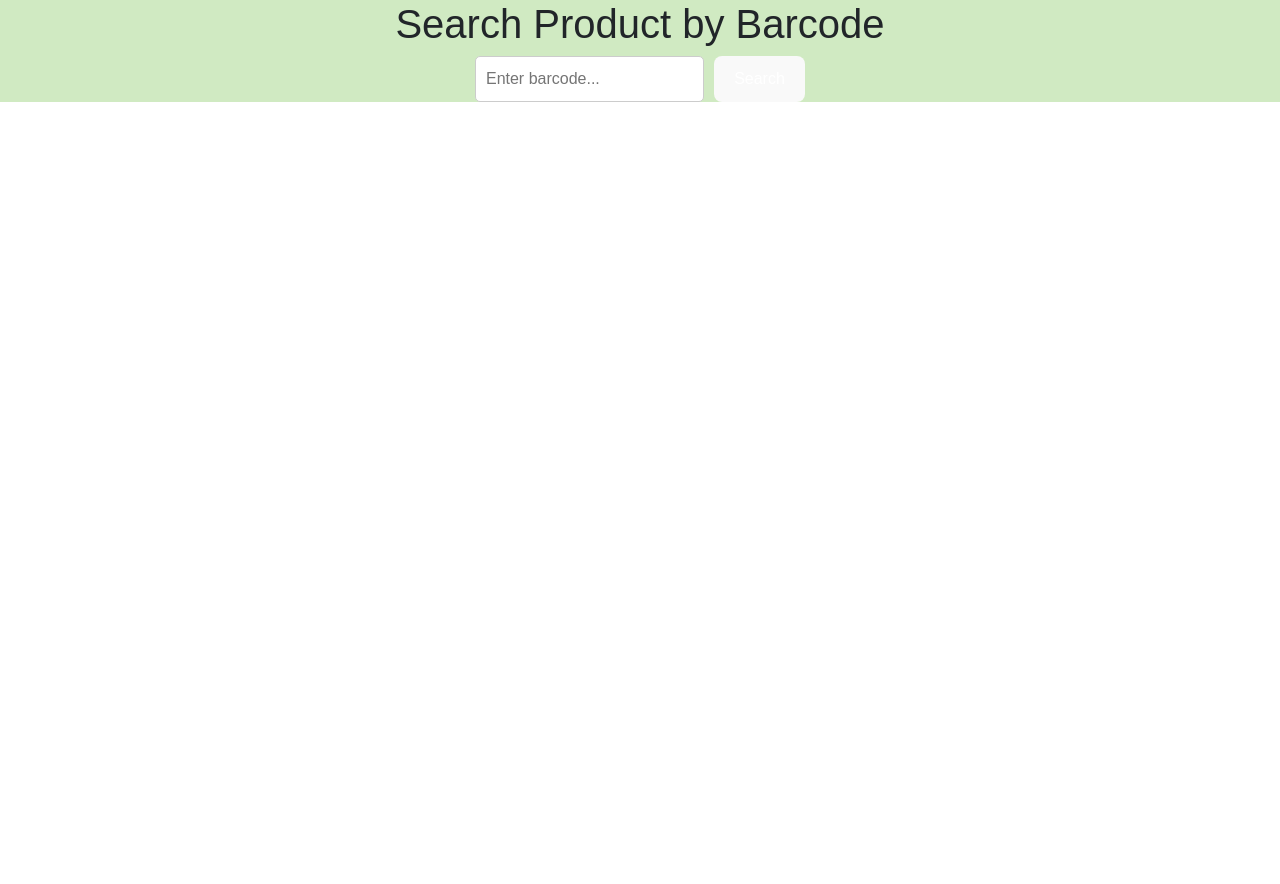
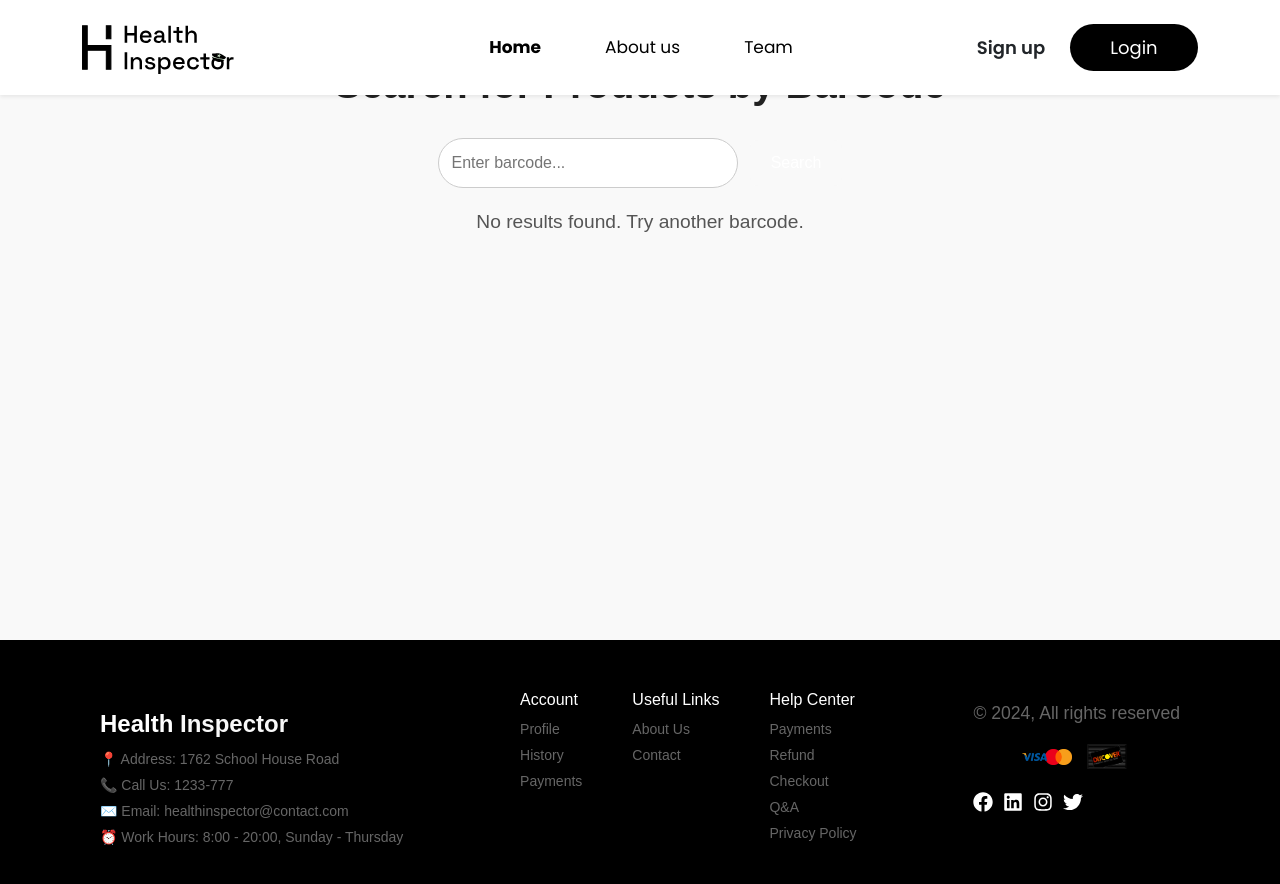
Before and after one commit to Rahwulkumar/health-inspector, a React (Vite) app: page /product-list in a window 1280 px wide. Shown: the top 884 px of the page. Before the commit the page ends 800 px from the top, so only its background shows below. Built offline with nearby package versions, Linux system fonts and the light colour scheme.

Commit message:
Made changes to the productdetails

```diff
--- a/src/components/ProductDetails/ProductDetails.css
+++ b/src/components/ProductDetails/ProductDetails.css
@@ -1,34 +1,114 @@
-.product-details {
-    width: 80%;
-    margin: auto;
+/* General Page Styles */
+.product-details-container {
+    display: flex;
+    flex-direction: column;
+    align-items: center;
+    padding: 40px;
+    background-color: #f9f9f9;
+    font-family: 'Segoe UI', sans-serif;
+}
+
+/* Product Card Design */
+.product-card {
+    background-color: #ffffff;
+    border-radius: 16px;
+    padding: 30px;
+    max-width: 600px;
+    width: 100%;
+    box-shadow: 0px 8px 20px rgba(0, 0, 0, 0.1);
     text-align: center;
 }
 
 .product-image {
-    width: 200px;
-    height: auto;
-    margin: 10px;
+    width: 100%;
+    max-height: 300px;
+    object-fit: cover;
+    border-radius: 16px;
 }
 
-.details-container {
+h1 {
+    color: #333;
+    font-size: 2rem;
+    margin-top: 20px;
+}
+
+p {
+    color: #666;
+    margin: 10px 0;
+    font-size: 1.1rem;
+}
+
+/* Health Score Section */
+.health-score-section {
+    margin-top: 20px;
+}
+
+.progress-bar-container {
+    width: 100%;
+    background-color: #e0e0e0;
+    border-radius: 10px;
+    overflow: hidden;
+    height: 20px;
+    margin-top: 10px;
+}
+
+.progress-bar {
+    height: 100%;
+    transition: width 0.5s ease;
+}
+
+/* Score Details */
+.score-details {
+    margin-top: 20px;
+    background-color: #f1f1f1;
+    padding: 20px;
+    border-radius: 10px;
     text-align: left;
-    margin-top: 20px;
+}
+
+.score-details p {
+    margin: 8px 0;
+}
+
+/* Nutrition Table */
+.nutrition-section {
+    margin-top: 40px;
+    width: 100%;
+    max-width: 800px;
 }
 
 .nutrition-table {
     width: 100%;
     border-collapse: collapse;
-    margin-top: 10px;
 }
 
 .nutrition-table th,
 .nutrition-table td {
     border: 1px solid #ddd;
-    padding: 8px;
+    padding: 12px;
     text-align: center;
 }
 
 .nutrition-table th {
-    background-color: #f4f4f4;
-    font-weight: bold;
+    background-color: #4CAF50;
+    color: white;
 }
+
+.nutrition-table tr:nth-child(even) {
+    background-color: #f2f2f2;
+}
+
+.nutrition-table tr:hover {
+    background-color: #ddd;
+}
+
+/* Responsive Design */
+@media (max-width: 600px) {
+    .product-card {
+        padding: 20px;
+    }
+
+    .nutrition-section {
+        width: 100%;
+    }
+}
--- a/src/components/ProductDetails/ProductDetails.jsx
+++ b/src/components/ProductDetails/ProductDetails.jsx
@@ -1,5 +1,7 @@
 import React, { useEffect, useState } from "react";
 import { useParams } from "react-router-dom";
+import Navbar from "../Navbar/Navbar";
+import Footer from "../Footer/Footer";
 import "./ProductDetails.css";
 
 const ProductDetails = () => {
@@ -27,17 +29,51 @@ const ProductDetails = () => {
   if (loading) return <div>Loading...</div>;
   if (!product) return <div>Product not found</div>;
 
+  const getHealthScoreColor = (score) => {
+    if (score >= 80) return "#4CAF50"; // Green
+    if (score >= 50) return "#FFC107"; // Yellow
+    return "#F44336"; // Red
+  };
+
   return (
-    <div className="product-details">
+    <>
+      <Navbar />
+      <div className="product-details-container">
+        <div className="product-card">
+          <img src={product.image_url} alt={product.name} className="product-image" />
           <h1>{product.name}</h1>
-      <img src={product.image_url} alt={product.name} className="product-image" />
-      <div className="details-container">
-        <p><strong>Barcode:</strong> {product.barcode}</p>
           <p><strong>Brand:</strong> {product.brands || "N/A"}</p>
           <p><strong>Categories:</strong> {product.categories || "N/A"}</p>
           <p><strong>Ingredients:</strong> {product.ingredients || "N/A"}</p>
 
-        <h3>Nutritional Facts:</h3>
+          {/* ✅ Health Score Section */}
+          <div className="health-score-section">
+            <h3>Health Score: {product.health_score !== undefined ? product.health_score : "N/A"}</h3>
+            {product.health_score !== undefined && (
+              <div className="progress-bar-container">
+                <div
+                  className="progress-bar"
+                  style={{
+                    width: `${product.health_score}%`,
+                    backgroundColor: getHealthScoreColor(product.health_score),
+                  }}
+                />
+              </div>
+            )}
+          </div>
+
+          {/* ✅ Score Details Section */}
+          {product.score_details && (
+            <div className="score-details">
+              <p><strong>Negative Score:</strong> {product.score_details.negative_score}</p>
+              <p><strong>Positive Score:</strong> {product.score_details.positive_score}</p>
+            </div>
+          )}
+        </div>
+
+        {/* ✅ Nutritional Facts Section */}
+        <div className="nutrition-section">
+          <h2>Nutritional Facts (Per 100g & Per Serving)</h2>
           {product.nutritional_facts ? (
             <table className="nutrition-table">
               <thead>
@@ -49,7 +85,7 @@ const ProductDetails = () => {
               </thead>
               <tbody>
                 {Object.entries(product.nutritional_facts).map(([key, value]) => {
-                const baseName = key.replace(/_(100g|serving)$/, ""); // Normalize names
+                  const baseName = key.replace(/_(100g|serving)$/, "");
                   if (key.endsWith("_100g")) {
                     return (
                       <tr key={baseName}>
@@ -59,17 +95,17 @@ const ProductDetails = () => {
                       </tr>
                     );
                   }
-                return null; // Skip "_serving" entries (already handled)
+                  return null;
                 })}
               </tbody>
             </table>
           ) : (
             <p>No nutritional data available.</p>
           )}
-
-        <p><strong>Additives:</strong> {product.additives_tags?.join(", ") || "None"}</p>
         </div>
       </div>
+      <Footer />
+    </>
   );
 };
 
--- a/src/components/ProductList/ProductList.css
+++ b/src/components/ProductList/ProductList.css
@@ -1,35 +1,83 @@
-/* src/components/ProductList.css */
+/* src/components/ProductList/ProductList.css */
+
+/* Overall container styling */
 .product-list {
     text-align: center;
+    padding: 40px 20px;
+    background-color: #f9f9f9;
+    min-height: 80vh;
 }
 
+/* Title styling */
+.title {
+    font-size: 2.5rem;
+    font-weight: 600;
+    color: #222;
+    margin-bottom: 30px;
+}
+
+/* Search container for input and button */
 .search-container {
+    display: flex;
+    justify-content: center;
+    align-items: center;
+    gap: 12px;
     margin-bottom: 20px;
 }
 
-input {
-    padding: 10px;
-    font-size: 16px;
+input[type="text"] {
+    width: 300px;
+    padding: 12px;
+    font-size: 1rem;
+    border-radius: 25px;
     border: 1px solid #ccc;
-    border-radius: 5px;
-    margin-right: 10px;
+    background-color: #fff;
+    transition: all 0.3s ease;
 }
 
+input[type="text"]:focus {
+    border-color: #007bff;
+    outline: none;
+    box-shadow: 0 0 8px rgba(0, 123, 255, 0.3);
+}
+
+/* Search button styling */
 button {
-    padding: 10px 15px;
-    font-size: 16px;
-    border: none;
+    padding: 12px 30px;
     background-color: #007bff;
     color: white;
-    border-radius: 5px;
+    border: none;
+    border-radius: 25px;
+    font-size: 1rem;
     cursor: pointer;
+    transition: background-color 0.3s ease;
 }
 
 button:hover {
     background-color: #0056b3;
 }
 
+/* Loader, error and no result message styling */
+.loading,
+.error,
+.no-results {
+    font-size: 1.2rem;
+    color: #555;
+    margin-top: 20px;
+}
+
+/* Error specific styling */
 .error {
-    color: red;
-    font-weight: bold;
+    color: #ff4d4d;
 }
+
+/* Responsive design for smaller screens */
+@media (max-width: 600px) {
+    input[type="text"] {
+        width: 80%;
+    }
+
+    button {
+        padding: 10px 20px;
+    }
+}
--- a/src/components/ProductList/ProductList.jsx
+++ b/src/components/ProductList/ProductList.jsx
@@ -1,6 +1,8 @@
-// src/components/ProductList.jsx
+// src/components/ProductList/ProductList.jsx
 import React, { useState } from "react";
 import ProductCard from "../ProductCard/ProductCard";
+import Navbar from "../Navbar/Navbar";
+import Footer from "../Footer/Footer";
 import "./ProductList.css";
 
 const ProductList = () => {
@@ -29,8 +31,10 @@ const ProductList = () => {
   };
 
   return (
+    <>
+      <Navbar />
       <div className="product-list">
-      <h1>Search Product by Barcode</h1>
+        <h1 className="title">Search for Products by Barcode</h1>
         <div className="search-container">
           <input
             type="text"
@@ -41,10 +45,17 @@ const ProductList = () => {
           <button onClick={fetchProductByBarcode}>Search</button>
         </div>
 
-      {loading && <p>Loading...</p>}
+        {loading && <p className="loading">Loading...</p>}
         {error && <p className="error">{error}</p>}
-      {product && <ProductCard product={product} />}
+        {product ? (
+          <ProductCard product={product} />
+        ) : (
+          !loading &&
+          !error && <p className="no-results">No results found. Try another barcode.</p>
+        )}
       </div>
+      <Footer />
+    </>
   );
 };
 
```
Lines whose indentation alone changed are shown as unchanged.
